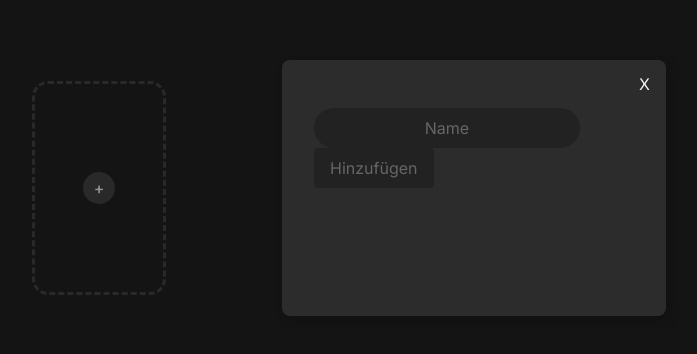
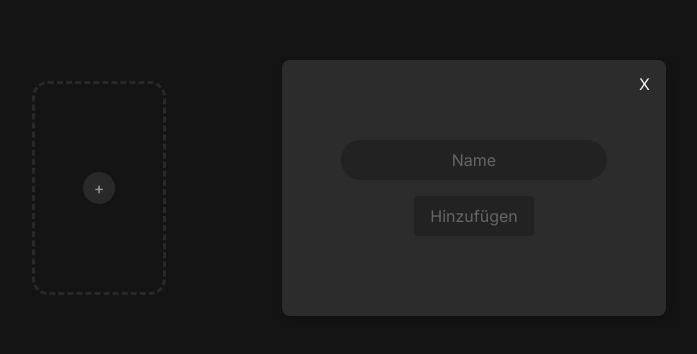
Before and after one commit to Nils-Schaefer/Dart_Project, a React (Vite) app: page / in a window 1280 px wide. Shown: the part 212-566 px from the top of the page, without its empty margins (166-863 px from the left). Built offline with nearby package versions, Linux system fonts and the light colour scheme.

Commit message:
AddUserCard done

```diff
--- a/src/components/Usercard/Addusercard/addusercardmodal.module.css
+++ b/src/components/Usercard/Addusercard/addusercardmodal.module.css
@@ -0,0 +1,11 @@
+.content {
+  display: flex;
+  flex-direction: column;
+  gap: 1rem;
+  justify-content: center;
+  align-items: center;
+  padding: 2rem;
+}
+.content > * {
+  width: 12rem;
+}
--- a/src/components/Usercard/Addusercard/addusercardmodal.tsx
+++ b/src/components/Usercard/Addusercard/addusercardmodal.tsx
@@ -25,6 +25,7 @@ export function AddUserCardModal(
   return (
     <Modal open={props.open} setOpen={props.setOpen}>
       <form
+        className={styles.content}
         onSubmit={(event) => {
           event.preventDefault();
           props.addUser({
--- a/src/components/basecomponents/Button/Button.module.css
+++ b/src/components/basecomponents/Button/Button.module.css
@@ -6,6 +6,7 @@
   border-radius: 0.25rem;
   font-weight: 400;
   cursor: pointer;
+  text-align: center;
 }
 .button:disabled {
   cursor: not-allowed;
```
